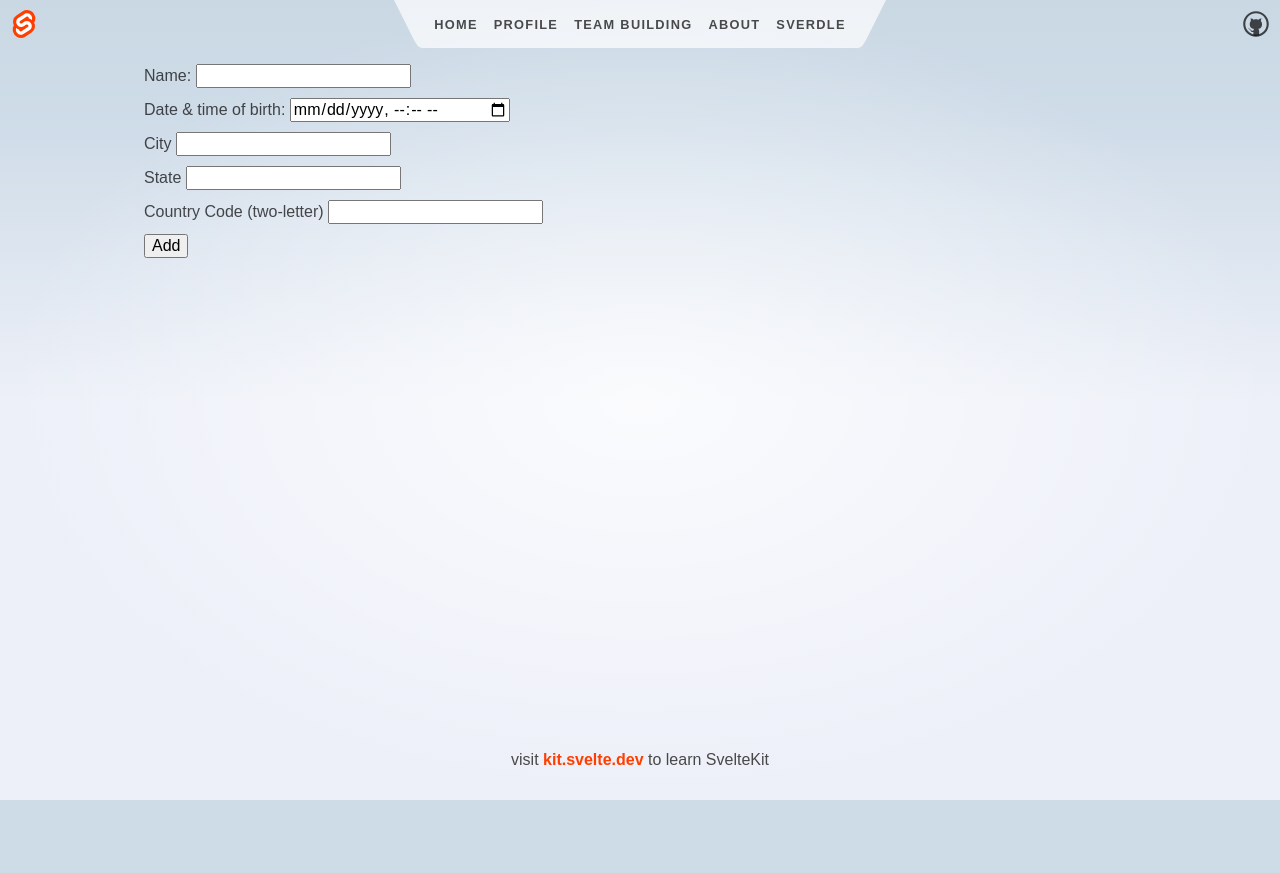
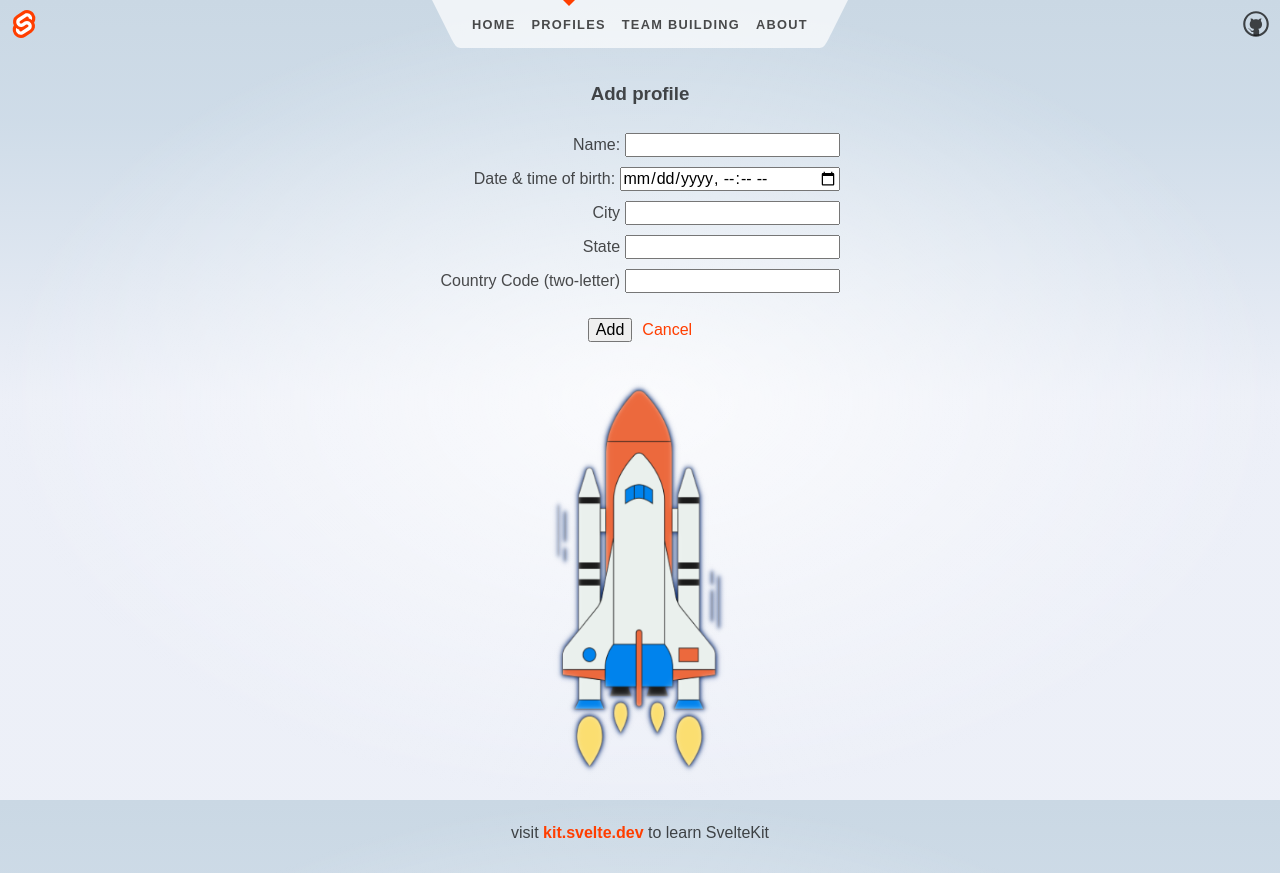
Before and after one commit to florkbr/astrologenie, a SvelteKit app: page /profile/add in a window 1280 px wide. Before the commit the page ends 800 px from the top, so only its background shows below. Built offline with nearby package versions, Linux system fonts and the light colour scheme; no server answers.

Commit message:
First pass and general styling tweaks

```diff
--- a/src/components/AddProfile.svelte
+++ b/src/components/AddProfile.svelte
@@ -91,6 +91,7 @@
 </script>
 
 <form>
+	<h3>Add profile</h3>
 	<div class="row">
 		<label>
 			Name:
@@ -121,9 +122,11 @@
 			<input bind:value={country} /><br />
 		</label>
 	</div>
-	<div>
+	<div class="controls">
 		<button on:click={handleAdd}>Add</button>
+		<a href="/profile">Cancel</a>
 	</div>
+	<img src="/rocket.png" alt="spaceship" class="spaceship" />
 </form>
 
 <style>
@@ -131,5 +134,29 @@
 		display: flex;
 		flex-direction: column;
 		gap: 10px;
+		width: max-content;
+		text-align: center;
+	}
+
+	form .row {
+		align-self: flex-end;
+	}
+
+	form .controls {
+		margin-top: 15px;
+		display: flex;
+		align-items: center;
+		justify-content: center;
+	}
+
+	form .controls *:nth-child(n + 2) {
+		margin-left: 10px;
+	}
+
+	.spaceship {
+		width: 200px;
+		height: 400px;
+		align-self: center;
+		margin-top: 25px;
 	}
 </style>
--- a/src/components/ProfileView.svelte
+++ b/src/components/ProfileView.svelte
@@ -58,6 +58,11 @@
 </table>
 
 <style>
+	table {
+		background-color: white;
+		box-shadow: 0 6px 10px rgb(0 0 0 / 0.5);
+		padding: 10px;
+	}
 	.profile {
 		width: 500px;
 		align-self: center;
--- a/src/routes/+layout.svelte
+++ b/src/routes/+layout.svelte
@@ -27,7 +27,6 @@
 		display: flex;
 		flex-direction: column;
 		padding: 1rem;
-		width: 100%;
 		max-width: 64rem;
 		margin: 0 auto;
 		box-sizing: border-box;
--- a/src/routes/Header.svelte
+++ b/src/routes/Header.svelte
@@ -19,17 +19,14 @@
 			<li aria-current={$page.url.pathname === '/' ? 'page' : undefined}>
 				<a href="/">Home</a>
 			</li>
-			<li aria-current={$page.url.pathname === '/profile' ? 'page' : undefined}>
-				<a href="/profile">Profile</a>
+			<li aria-current={/\/profile\/?.*$/.test($page.url.pathname) ? 'page' : undefined}>
+				<a href="/profile">Profiles</a>
 			</li>
-			<li aria-current={$page.url.pathname === '/teams' ? 'teams' : undefined}>
+			<li aria-current={/\/teams\/?.*$/.test($page.url.pathname) ? 'page' : undefined}>
 				<a href="/teams">Team building</a>
 			</li>
 			<li aria-current={$page.url.pathname === '/about' ? 'page' : undefined}>
 				<a href="/about">About</a>
-			</li>
-			<li aria-current={$page.url.pathname.startsWith('/sverdle') ? 'page' : undefined}>
-				<a href="/sverdle">Sverdle</a>
 			</li>
 		</ul>
 		<svg viewBox="0 0 2 3" aria-hidden="true">
--- a/src/routes/profile/+page.svelte
+++ b/src/routes/profile/+page.svelte
@@ -25,10 +25,21 @@
 	});
 </script>
 
+<svelte:head>
+	<title>Profiles</title>
+	<meta name="description" content="Astro Team Builder" />
+</svelte:head>
+<h3>Get started by creating profiles for yourself and your teammates!</h3>
 <a href="/profile/add">Add profile</a>
 <a href="/profile/import">Import profiles</a>
 <a href="/profile/export">Export profiles</a>
+<h4>Loaded Profiles</h4>
+<span>View a profile by clicking the name.</span>
+<span>Delete a profile by clicking the trashcan next to the name.</span>
 <ul>
+	{#if $profiles.length < 1}
+		<i>Such empty... Vast nothing... Wow...</i>
+	{/if}
 	{#each $profiles as profile}
 		<li>
 			<a href="/profile/view/{profile.name}">{profile.name}</a>
@@ -46,4 +57,33 @@
 </ul>
 
 <style>
+	* {
+		align-self: center;
+	}
+	h3 {
+		text-align: center;
+	}
+	h4 {
+		padding-top: 10px;
+	}
+	ul {
+		position: relative;
+		padding: 0;
+		background: white;
+		min-width: 250px;
+		min-height: 250px;
+		box-shadow: 0 6px 10px rgb(0 0 0 / 0.5);
+		list-style-type: none;
+	}
+	ul i {
+		position: absolute;
+		top: 50%;
+		left: 50%;
+		transform: translate(-50%, -50%);
+	}
+
+	ul li {
+		display: flex;
+		padding: 10px;
+	}
 </style>
--- a/src/routes/profile/add/+page.svelte
+++ b/src/routes/profile/add/+page.svelte
@@ -3,6 +3,11 @@
 	import { goto } from '$app/navigation';
 	import { profiles } from '../../../stores';
 </script>
+
+<svelte:head>
+	<title>Add Profile</title>
+	<meta name="description" content="Astro Team Builder" />
+</svelte:head>
 
 <AddProfile
 	on:profile={(event) => {
--- a/src/routes/profile/export/+page.svelte
+++ b/src/routes/profile/export/+page.svelte
@@ -5,11 +5,19 @@
 	let textArea;
 </script>
 
-<a href="/profile">Back to profile</a>
+<svelte:head>
+	<title>Export Profiles</title>
+	<meta name="description" content="Astro Team Builder" />
+</svelte:head>
+
 <div>
-	<span>Export all your information - just pass this data so others can import it.</span>
-	<button on:click={() => textArea.select()}>Select all</button>
+	<h3>Export profiles</h3>
+	<span>Export all currently loaded profiles - share with others so they can import it!</span>
 	<textarea bind:this={textArea} rows="20" bind:value={serialized_profiles} />
+	<div class="controls">
+		<button on:click={() => textArea.select()}>Select all</button>
+		<a href="/profile">Back to profiles</a>
+	</div>
 </div>
 
 <style>
@@ -17,9 +25,25 @@
 		display: flex;
 		flex-direction: column;
 		gap: 10px;
+		align-items: center;
+		text-align: center;
+	}
+
+	textarea {
+		box-shadow: 0 6px 10px rgb(0 0 0 / 0.5);
+		min-width: 400px;
+		min-height: 250px;
 	}
 
 	button {
 		align-self: flex-start;
 	}
+
+	.controls {
+		margin-top: 15px;
+		display: flex;
+		flex-direction: row;
+		align-items: center;
+		justify-content: center;
+	}
 </style>
--- a/src/routes/profile/import/+page.svelte
+++ b/src/routes/profile/import/+page.svelte
@@ -13,14 +13,23 @@
 	};
 </script>
 
-<a href="/profile">Back to profile</a>
+<svelte:head>
+	<title>Import Profiles</title>
+	<meta name="description" content="Astro Team Builder" />
+</svelte:head>
+
 <div>
+	<h3>Import profiles</h3>
 	<span
-		>Import the data - it will add to existing profiles bu will overwrite any existing profile</span
+		>Importing data will add to the loaded profiles but will overwrite any existing profile with the
+		same name</span
 	>
-	<span>Could corrupt your data!</span>
-	<textarea rows="20" bind:value={importedRawData} />
-	<button on:click={handleImport}>Import!</button>
+	<span><i>Be warned - importing incorrect profiles can corrupt your data!</i></span>
+	<textarea rows="20" bind:value={importedRawData} placeholder="Enter some JSON..." />
+	<div class="controls">
+		<button on:click={handleImport}>Import</button>
+		<a href="/profile">Back to profiles</a>
+	</div>
 </div>
 
 <style>
@@ -28,9 +37,25 @@
 		display: flex;
 		flex-direction: column;
 		gap: 10px;
+		align-items: center;
+		text-align: center;
+	}
+
+	textarea {
+		box-shadow: 0 6px 10px rgb(0 0 0 / 0.5);
+		min-width: 400px;
+		min-height: 250px;
 	}
 
 	button {
 		align-self: flex-start;
 	}
+
+	.controls {
+		margin-top: 15px;
+		display: flex;
+		flex-direction: row;
+		align-items: center;
+		justify-content: center;
+	}
 </style>
--- a/src/routes/profile/view/[name]/+page.svelte
+++ b/src/routes/profile/view/[name]/+page.svelte
@@ -12,8 +12,31 @@
 	}
 </script>
 
+<svelte:head>
+	<title>Your Profile</title>
+	<meta name="description" content="Astro Team Builder" />
+</svelte:head>
+
 {#if profile}
-	<a href="/profile">Back to list</a>
-	<a href="/profile/view/{profile.name}/chart">View my chart</a>
-	<ProfileView {profile} />
+	<div>
+		<ProfileView {profile} />
+		<div class="controls">
+			<a href="/profile/view/{profile.name}/chart">View my chart</a>
+			<a href="/profile">Back to profiles</a>
+		</div>
+	</div>
 {/if}
+
+<style>
+	.controls {
+		display: flex;
+		flex-direction: column;
+		align-items: center;
+		justify-content: center;
+		margin-top: 15px;
+	}
+
+	.controls *:nth-child(n) {
+		margin-top: 10px;
+	}
+</style>
--- a/src/routes/profile/view/[name]/chart/+page.svelte
+++ b/src/routes/profile/view/[name]/chart/+page.svelte
@@ -103,11 +103,14 @@
 </svelte:head>
 
 {#if profile}
-	<a href="/profile/view/{profile.name}">Back to my profile</a>
+	<h1>{profile.name}</h1>
 {/if}
 <section>
 	<div id="chart" class="chart" class:hidden={!planets} />
 </section>
+{#if profile}
+	<a href="/profile/view/{profile.name}">Back to my profile</a>
+{/if}
 
 <style>
 	section {
@@ -127,4 +130,15 @@
 	.chart.hidden {
 		display: none;
 	}
+
+	a {
+		align-self: center;
+		margin-top: 10px;
+	}
+	@media only screen and (max-width: 750px) {
+		.chart {
+			width: 400px;
+			height: 400px;
+		}
+	}
 </style>
--- a/src/routes/teams/+page.svelte
+++ b/src/routes/teams/+page.svelte
@@ -24,6 +24,13 @@
 	};
 </script>
 
+<svelte:head>
+	<title>Team Building</title>
+	<meta name="description" content="Astro Team Builder" />
+</svelte:head>
+<div class="wrapper">
+	<h3>Use our tool to help choose teams!</h3>
+	<span>We've pre-loaded some default values. Feel free to tweak them and see what happens!</span>
 	<form>
 		<div class="row">
 			<label>
@@ -50,13 +57,19 @@
 			</label>
 		</div>
 		<div>
-		<button on:click={handleComputeTeams}>Compute teams!</button>
+			<button on:click={handleComputeTeams}>Compute teams</button>
 		</div>
 	</form>
-
+	<div class="results">
+		{#if teams.length > 0}
+			<span><b>Suggested teams</b></span>
+		{/if}
+		<div class="team-grid">
 			{#each teams as team, index}
-	<div>
-		<h2>Team {index + 1} ({team.score})</h2>
+				<div class="team">
+					<h2>
+						<b>Team {index + 1} (<span style="color: var(--color-theme-1);">{team.score}</span>)</b>
+					</h2>
 					<ul>
 						{#each team.persons as person}
 							<li>{person.name}</li>
@@ -64,10 +77,11 @@
 					</ul>
 				</div>
 			{/each}
+		</div>
 
 		{#if remaining.length > 0}
-	<div>
-		<span>These people didn't get assigned to any team</span>
+			<div class="remaining">
+				<span><b>These people were not assigned to any team</b></span>
 				<ul>
 					{#each remaining as person}
 						<li>{person.name}</li>
@@ -77,18 +91,18 @@
 		{/if}
 
 		{#if matrixScore.length > 0}
-	<div>
-		<span>Matrix score computed between pairs</span>
+			<div class="matrix">
+				<span><b>Score matrix (computed via profile intersection)</b></span>
 				<table>
 					<tr>
 						<td />
 						{#each $profiles as profile}
-					<td>{profile.name}</td>
+							<td><b>{profile.name}</b></td>
 						{/each}
 					</tr>
 					{#each matrixScore as rowScore, i}
 						<tr>
-					<td>{$profiles[i].name}</td>
+							<td><b>{$profiles[i].name}</b></td>
 							{#each rowScore as score}
 								<td>{score}</td>
 							{/each}
@@ -101,21 +115,97 @@
 				</table>
 			</div>
 		{/if}
+	</div>
+	<img src="/favicon.png" alt="meteor" />
+</div>
 
 <style>
+	.wrapper {
+		display: flex;
+		align-items: center;
+		flex-direction: column;
+		text-align: center;
+	}
+
 	table,
 	td {
 		border: 1px solid;
 		text-align: center;
+		background-color: white;
+		box-shadow: 0 6px 10px rgb(0 0 0 / 0.5);
 	}
 
 	td.mirror {
-		color: gray;
+		color: lightgray;
 	}
 
 	form {
 		display: flex;
 		flex-direction: column;
 		gap: 10px;
+		align-items: center;
+		margin-bottom: 15px;
+		margin-top: 15px;
+	}
+
+	form .row {
+		align-self: flex-end;
+	}
+
+	.results {
+		display: flex;
+		align-items: center;
+		flex-direction: column;
+	}
+
+	.team-grid {
+		display: grid;
+		gap: 10px;
+		grid-auto-flow: column;
+		margin-top: 10px;
+	}
+	.team {
+		background-color: white;
+		box-shadow: 0 6px 10px rgb(0 0 0 / 0.5);
+		padding: 10px;
+		display: flex;
+		align-items: center;
+		justify-content: center;
+		flex-direction: column;
+	}
+
+	.team ul {
+		list-style-type: none;
+		margin: 0px;
+		padding: 0px 0px 10px 0px;
+	}
+
+	.matrix {
+		display: flex;
+		align-items: center;
+		justify-content: center;
+		flex-direction: column;
+		margin-top: 25px;
+	}
+
+	.matrix table {
+		margin-top: 10px;
+	}
+
+	.remaining {
+		background-color: white;
+		display: flex;
+		align-items: center;
+		justify-content: center;
+		flex-direction: column;
+		box-shadow: 0 6px 10px rgb(0 0 0 / 0.5);
+		padding: 10px;
+		margin-top: 25px;
+	}
+
+	.remaining ul {
+		list-style-type: none;
+		padding: 0px;
+		margin: 10px 0px 0px 0px;
 	}
 </style>
```
Also changed, not shown: src/routes/+page.svelte (+5 -32 lines), static/favicon.png, static/rocket.png (added). Lines whose indentation alone changed are shown as unchanged.
